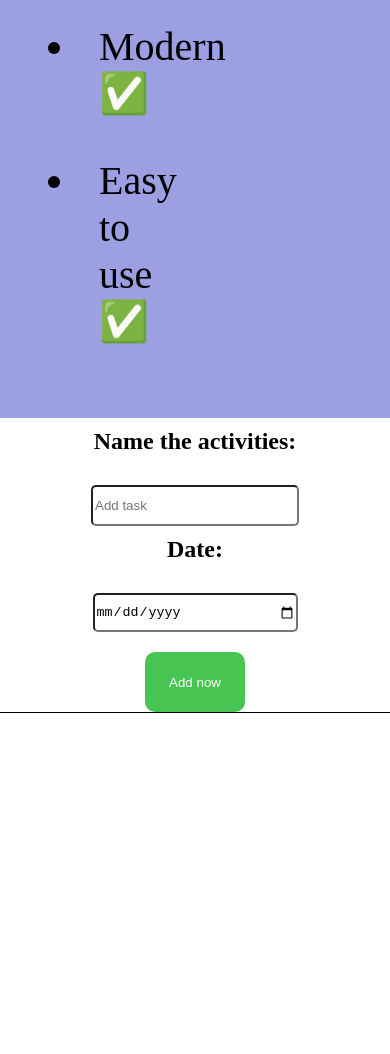
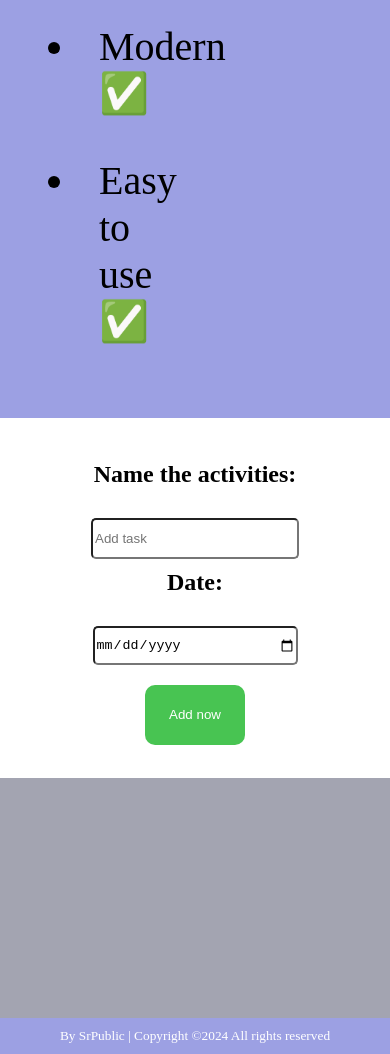
Before and after one commit to lufemene/DesafioWeek2, a plain HTML site: page index.html in a window 390 px wide. Shown: the part 1982-3036 px from the top of the page. Before the commit the page ends 3000 px from the top, so only its background shows below. Drawn offline with Linux system fonts and the light colour scheme.

Commit message:
footer feito

```diff
--- a/index.html
+++ b/index.html
@@ -81,7 +81,13 @@
     <script src="list.js"></script>
 
   </main>
-  <footer></footer>
+  <footer class="container-footer" id="footer">
+      <small class="footer-cp">
+        By SrPublic |
+        Copyright ©2024 All rights reserved
+      </small>
+    </address>
+  </footer>
 
 </body>
 
--- a/style.css
+++ b/style.css
@@ -199,6 +199,19 @@ header {
     background: black;
 }
 
+.container-footer {
+    display: flex;
+    justify-content: center;
+    margin: 0;
+    padding: 50px 0;
+    background-color: #000000;
+}
+
+.footer-cp{
+    display: flex;
+    color: white;
+}
+
 .purchased {
     background: green;
     color: white;
@@ -265,6 +278,7 @@ header {
     .container-form {
         display: flex;
         width: 100%;
+        height: 900px;
         justify-content: center;
         flex-direction: column;
         align-items: center;
@@ -273,9 +287,17 @@ header {
     .container-atv {
         display: flex;
         width: 100%;
+        height: 600px;
         flex-direction: column;
         background: #a3a4b1;
         overflow-y: scroll;
     }
 
+    .container-footer {
+        display: flex;
+        justify-content: center;
+        margin: 0;
+        padding: 10px 0;
+        background-color: #9ca0e3;
+    }
 }
```
